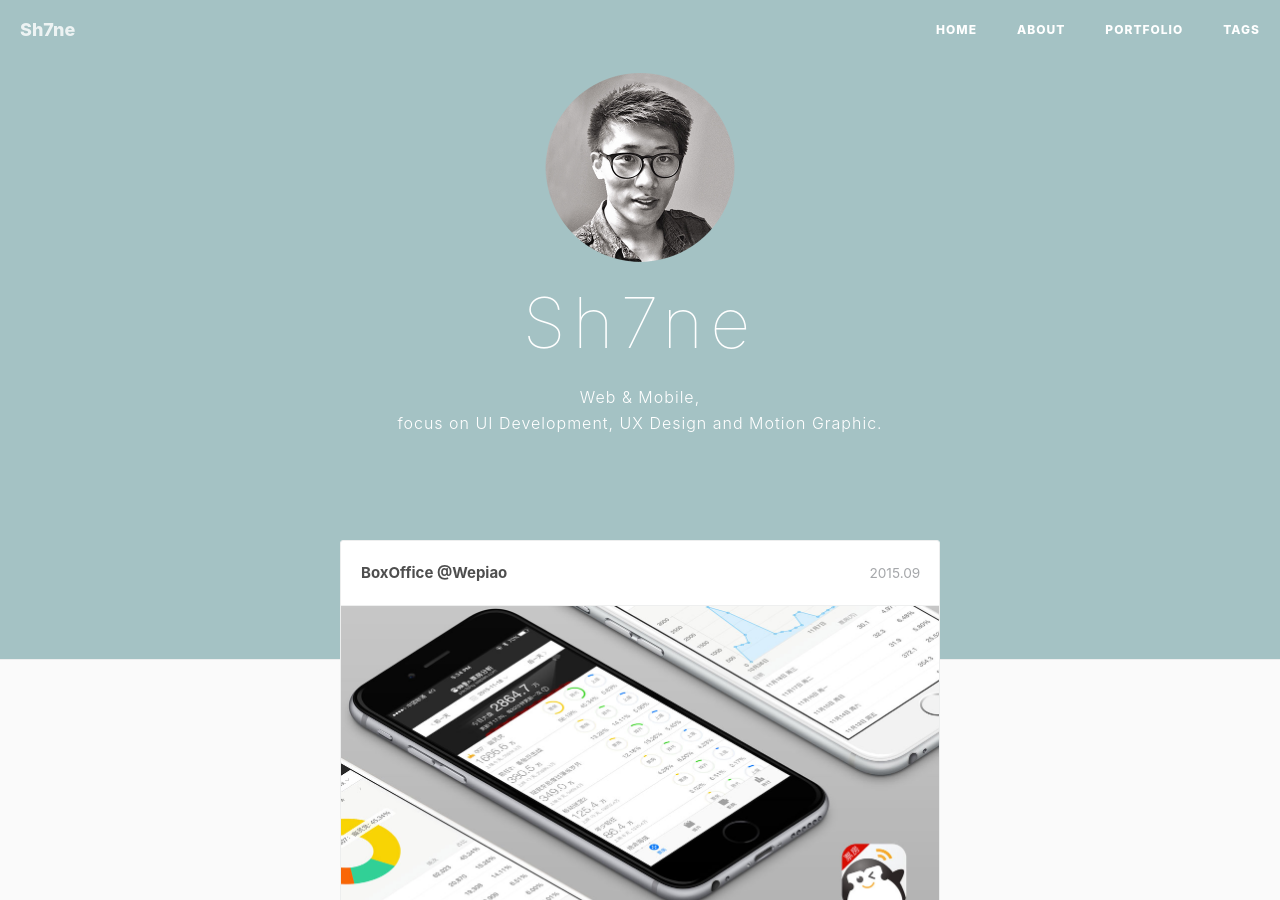
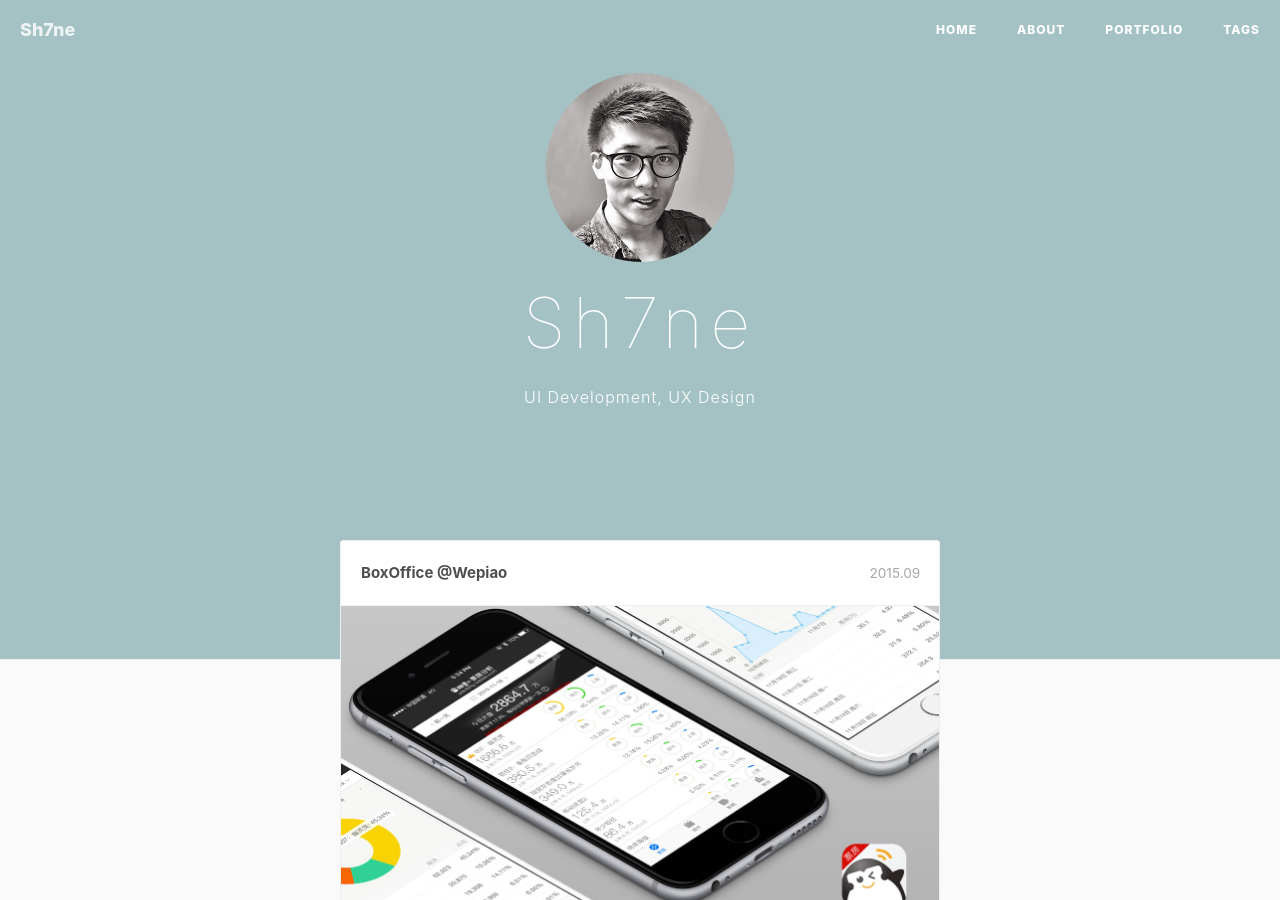
Before and after one commit to Xixiong-Guo/Xixiong-Guo.github.io, a Jekyll site: the page built from portfolio/index.html, in a window 1280 px wide and 900 px high. Built offline with Jekyll 4.4.1, drawn with Linux system fonts in a browser that asks for light colours; nearby versions of some CDN libraries; comment, search, counter and statistics services are not loaded.

Commit message:
Update index.html

```diff
--- a/portfolio/index.html
+++ b/portfolio/index.html
@@ -18,8 +18,7 @@ layout: default
 			<header>
 				<img width="190" height="190" src="images/rAvatarround.png">
 				<h1>Sh7ne</h1>
-				<p> Web & Mobile,<br>
-					focus on UI Development, UX Design and Motion Graphic.</p>
+				<p> UI Development, UX Design</p>
 			</header>
 			<div class="main">
 				<ul class="cbp_tmtimeline">
```
